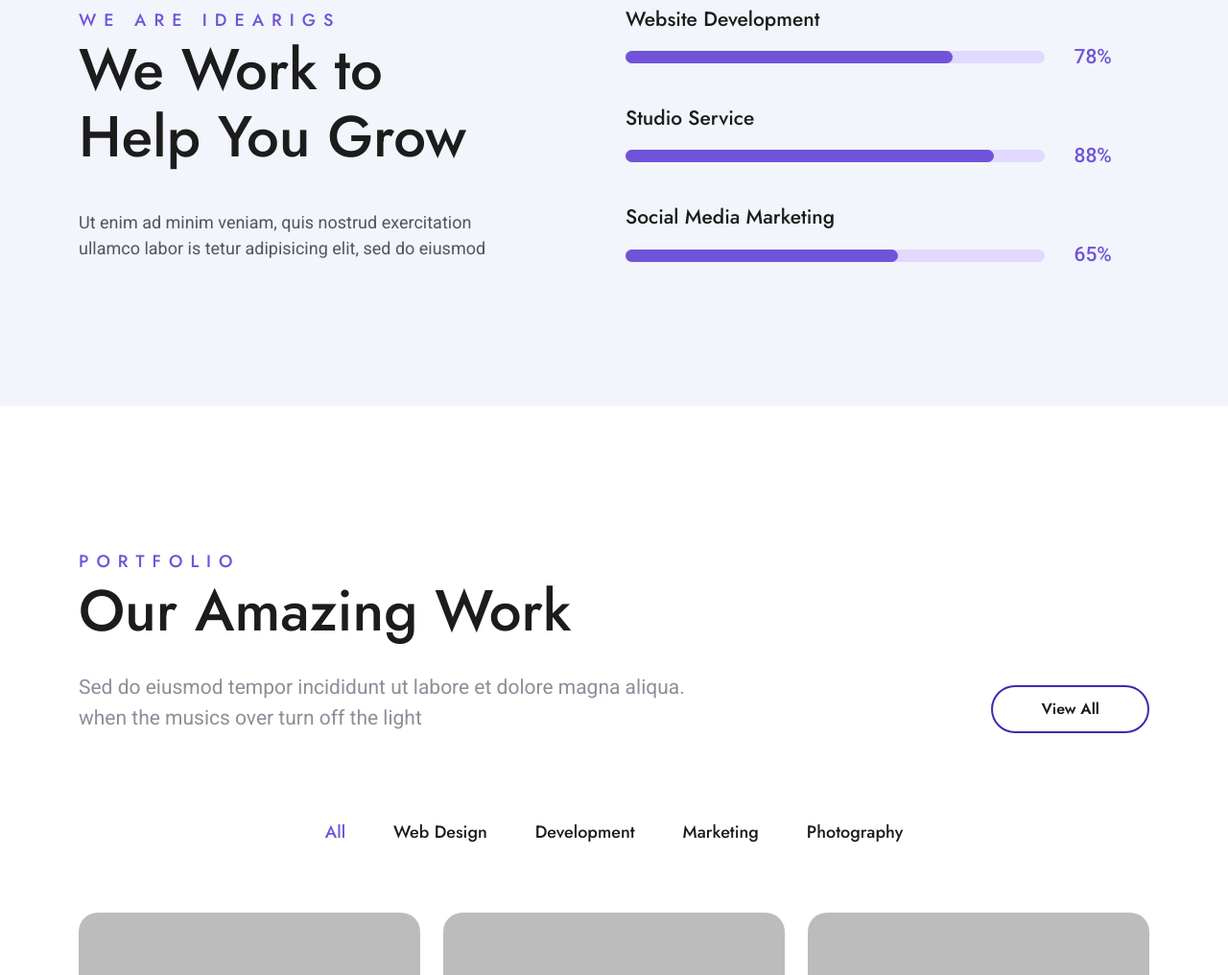
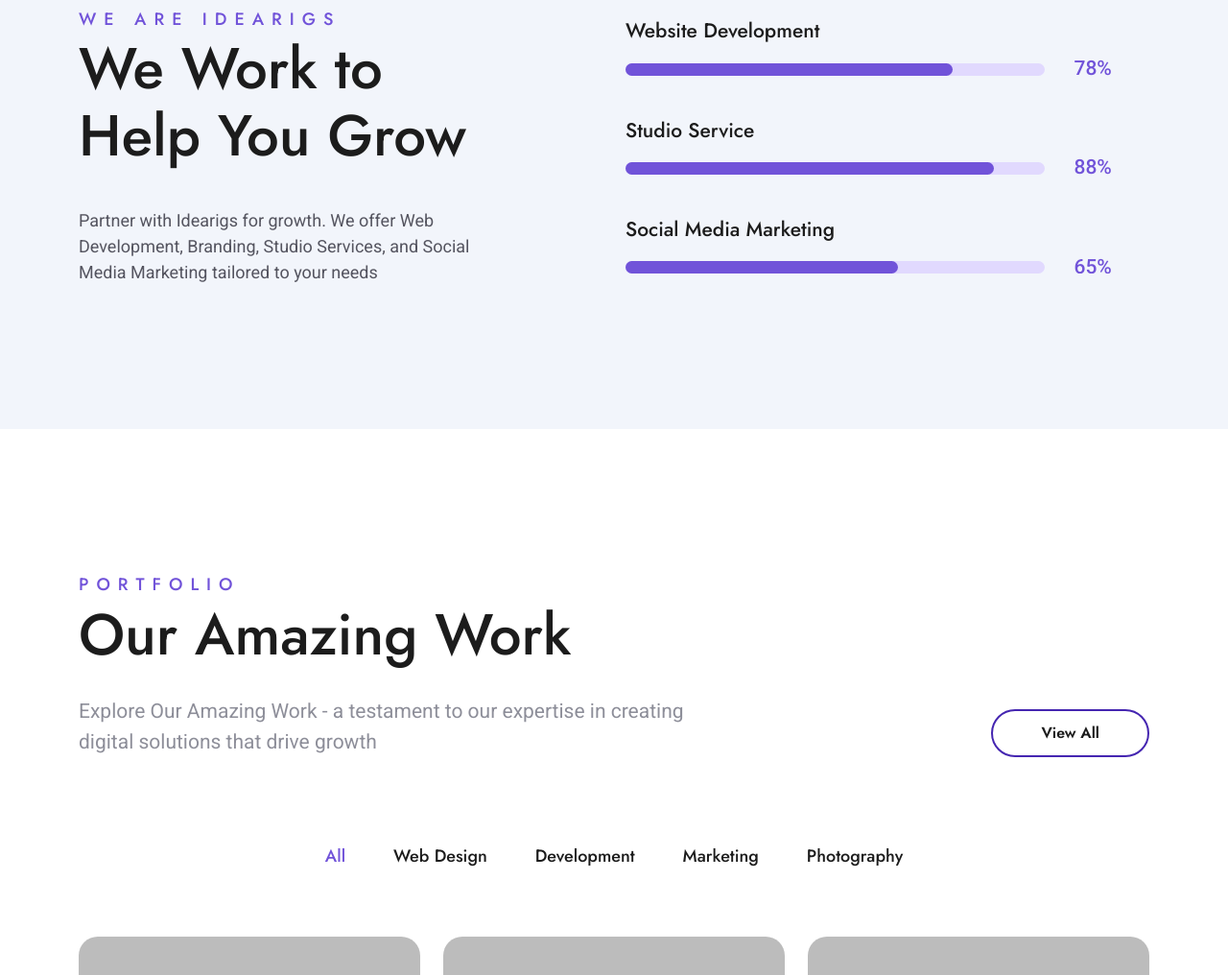
Before and after one commit to Minuka2022/idearigs-web, a plain HTML site: page index.html in a window 1280 px wide. Shown: the part 3693-4709 px from the top of the page at 96% size. Drawn offline with nearby package versions, Linux system fonts and the light colour scheme; no server answers.

Commit message:
idearigs content update 1

```diff
--- a/index.html
+++ b/index.html
@@ -381,7 +381,7 @@
                     <div class="section-title-center section-head text-start mb-0">
                         <span class="subtitle">We Are Idearigs</span>
                         <h2 class="title">We Work to Help You Grow</h2>
-                        <p class="text-two mw-100 mb-0">Ut enim ad minim veniam, quis nostrud exercitation ullamco labor is tetur adipisicing elit, sed do eiusmod</p>
+                        <p class="text-two mw-100 mb-0">Partner with Idearigs for growth. We offer Web Development, Branding, Studio Services, and Social Media Marketing tailored to your needs</p>
                     </div>
                     <!-- Section Title End  -->
                 </div>
@@ -424,7 +424,7 @@
                         <div class="section-title-center section-head text-start mb-0">
                             <span class="subtitle">Portfolio</span>
                             <h2 class="title">Our Amazing Work</h2>
-                            <p class="text mb-0">Sed do eiusmod tempor incididunt ut labore et dolore magna aliqua. when the musics over turn off the light</p>
+                            <p class="text mb-0">Explore Our Amazing Work - a testament to our expertise in creating digital solutions that drive growth</p>
                         </div>
                         <!-- Section Title End  -->
                         <!-- Portfolio Button Start -->
```
Also changed, not shown: idearigs-studio.html (+1 -1 lines).
